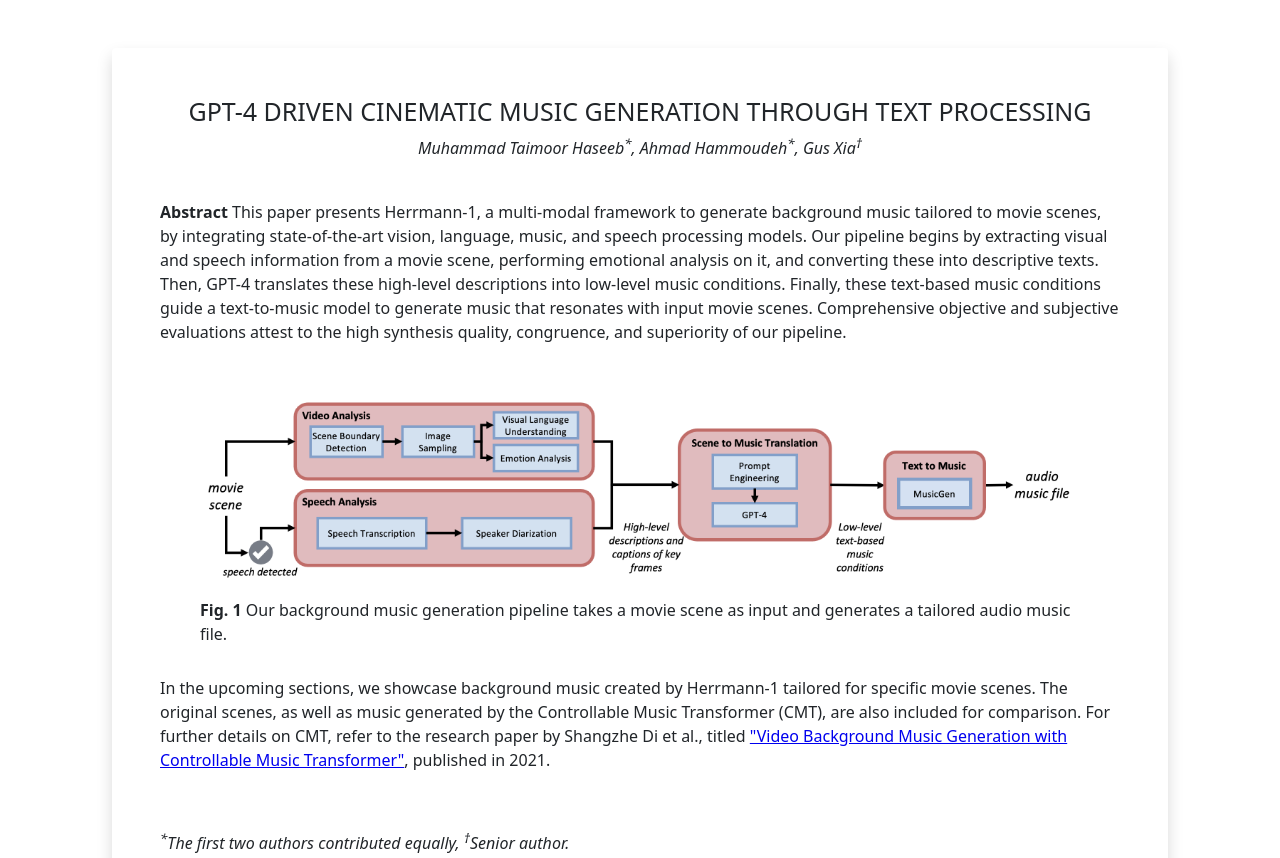
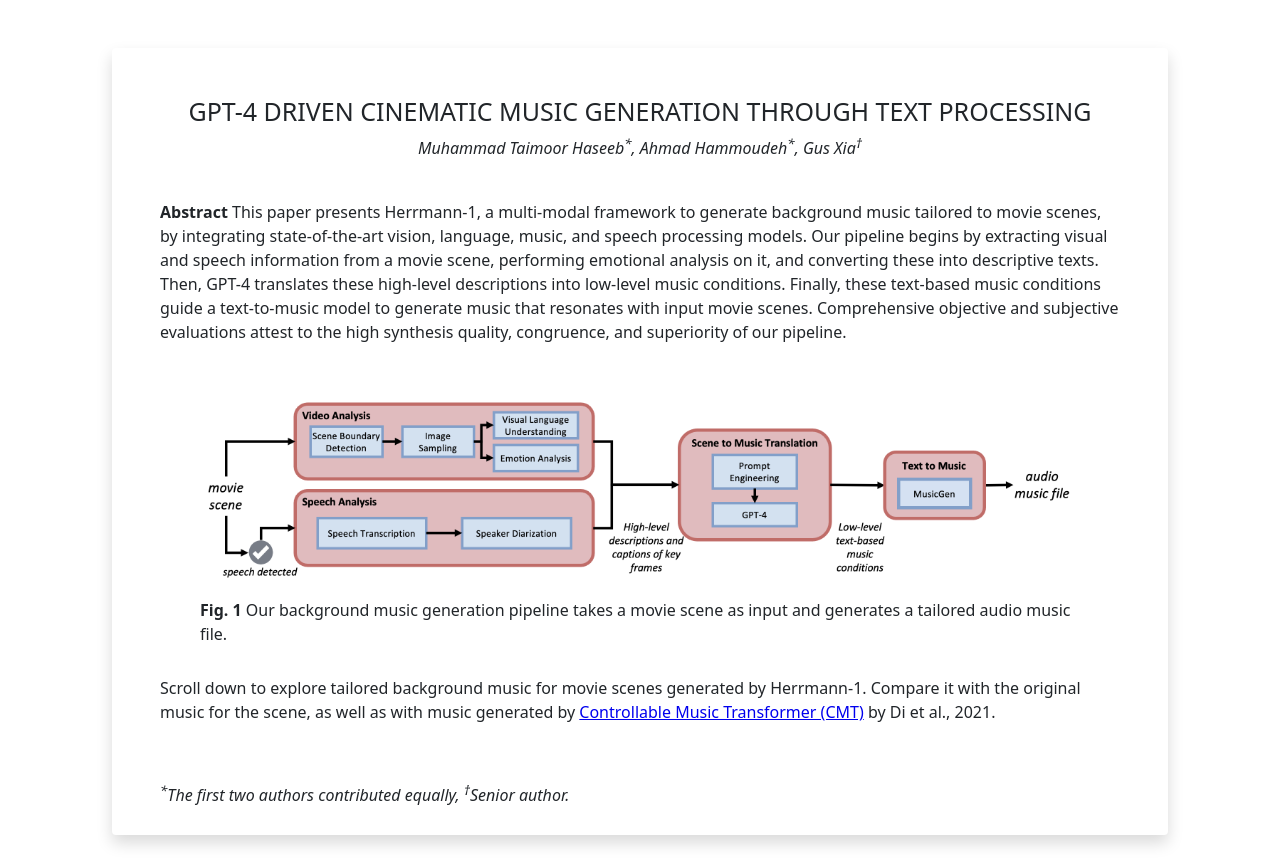
Before and after one commit to audiomatic-research/herrmann-1, a plain HTML site: page index.html in a window 1280 px wide. Shown: the top 858 px of the page. Drawn offline with Linux system fonts and the light colour scheme.

Commit message:
Update index.html

```diff
--- a/index.html
+++ b/index.html
@@ -46,16 +46,14 @@
         </figcaption>
       </figure>
 
-      <p style="margin-top: 30px;">
-        In the upcoming sections, we showcase background music created by
-        Herrmann-1 tailored for specific movie scenes. The original scenes, as
-        well as music generated by the Controllable Music Transformer (CMT), are
-        also included for comparison. For further details on CMT, refer to the
-        research paper by Shangzhe Di et al., titled
+      <p style="margin-top: 30px">
+        Scroll down to explore tailored background music for movie scenes
+        generated by Herrmann-1. Compare it with the original music for the
+        scene, as well as with music generated by
         <a href="https://arxiv.org/abs/2111.08380"
-          >"Video Background Music Generation with Controllable Music
-          Transformer"</a
-        >, published in 2021.
+          >Controllable Music Transformer (CMT)</a
+        >
+        by Di et al., 2021.
       </p>
 
       <p style="padding-top: 40px">
```
